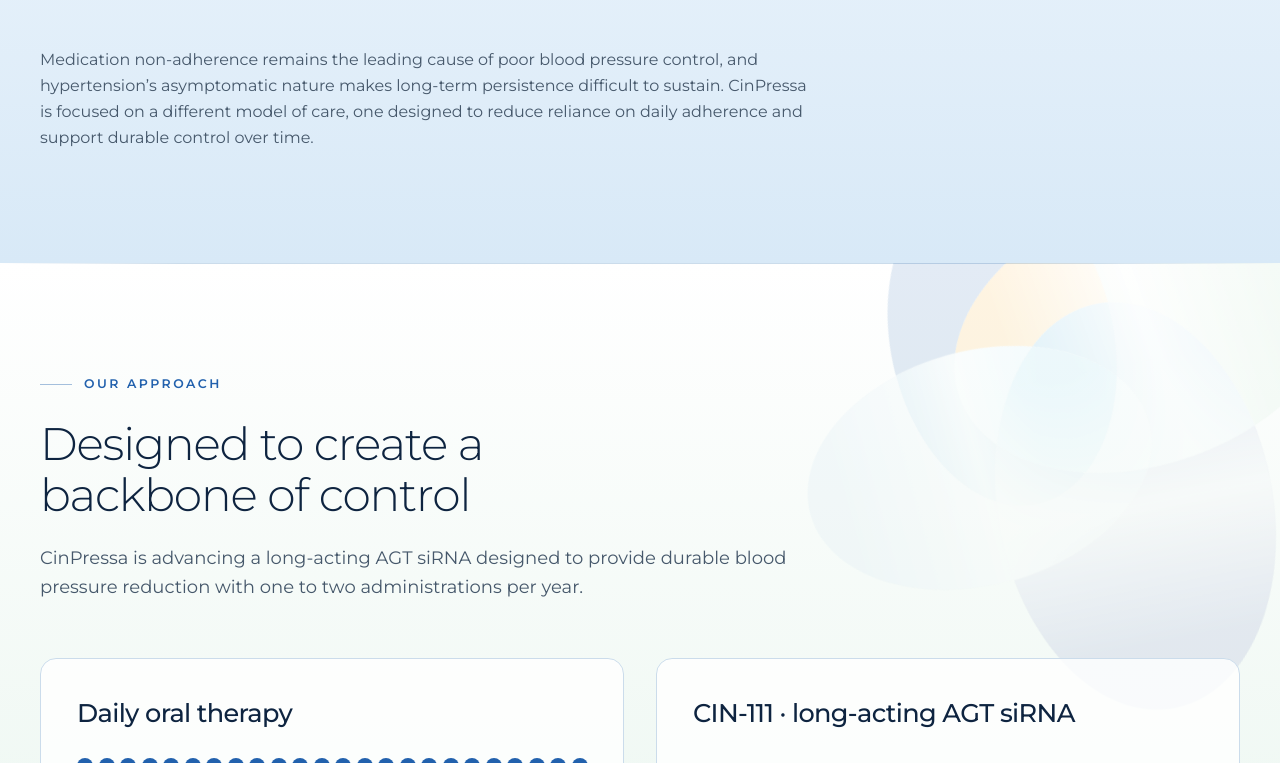
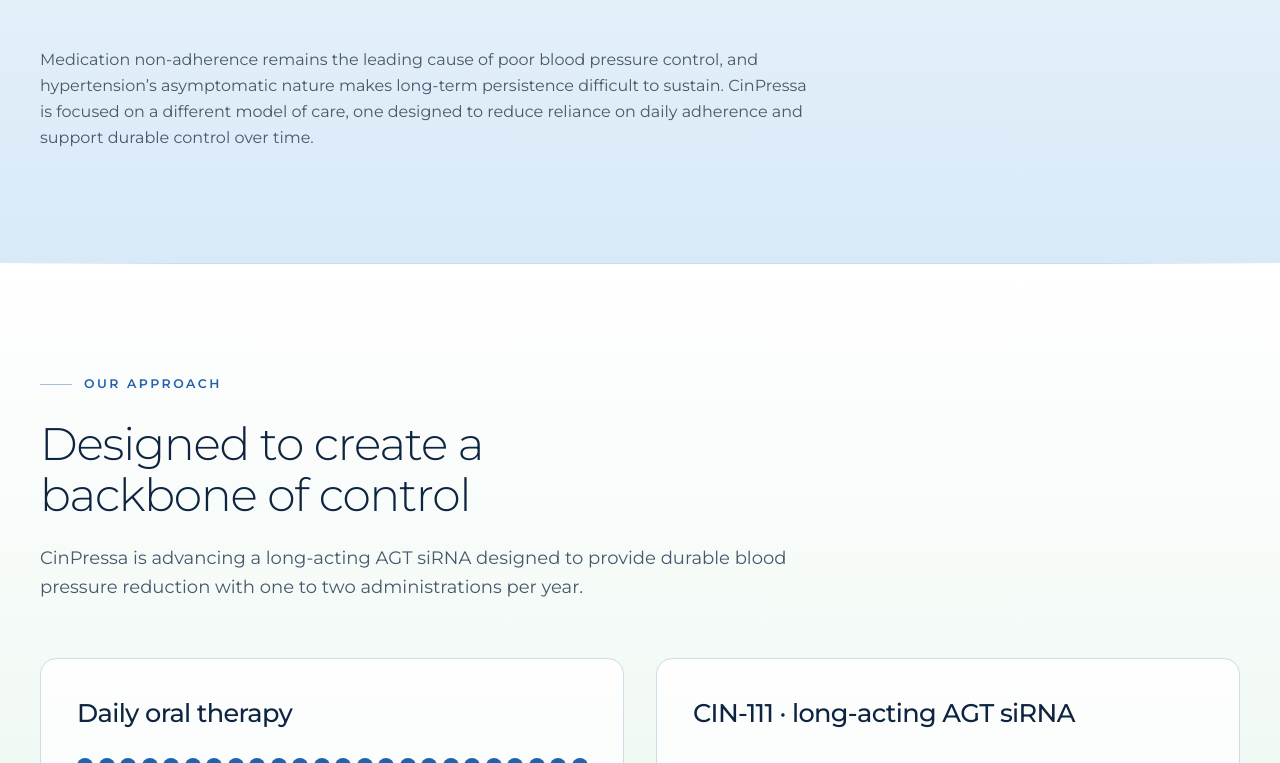
Before and after one commit to dreamframedev-design/cinpressa, a Next.js app: page /home in a window 1280 px wide. Shown: the part 1714-2477 px from the top of the page. Built offline with nearby package versions, Linux system fonts and the light colour scheme.

Commit message:
Remove the last background logo crop and log the build

```diff
--- a/src/app/home/page.tsx
+++ b/src/app/home/page.tsx
@@ -6,7 +6,6 @@
 import { SectionHeader } from "@/components/section-header";
 import { StatBand } from "@/components/stat-band";
 import { DosingCadence } from "@/components/dosing-cadence";
-import { MarkArt } from "@/components/geometry";
 import { FourLenses } from "@/components/four-lenses";
 import { ConvergenceMark } from "@/components/convergence-mark";
 import { Reveal } from "@/components/reveal";
@@ -127,17 +126,12 @@
           </Reveal>
         </Section>
 
-        {/* Our approach */}
-        <Section
-          tone="green"
-          art={
-            <MarkArt
-              variant="brand"
-              light
-              className="absolute -right-32 -top-40 h-[620px] w-auto rotate-[18deg] opacity-[0.13]"
-            />
-          }
-        >
+        {/* Our approach — the last of the nine background logo crops, a 620px mark at
+            0.13 opacity, removed with no replacement. DosingCadence carries this
+            section already: a full year of daily doses against one or two, at the same
+            scale, where the count IS the argument. It is the strongest thing on the
+            site and it does not need a watermark behind it. */}
+        <Section tone="green">
           <SectionHeader
             eyebrow="Our approach"
             title="Designed to create a backbone of control"
```
Also changed, not shown: 1 other file (tests, documents, lock files or other folders).
